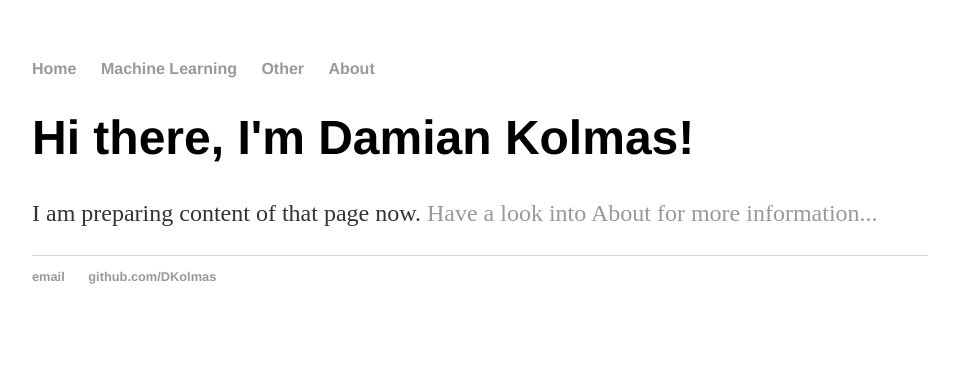
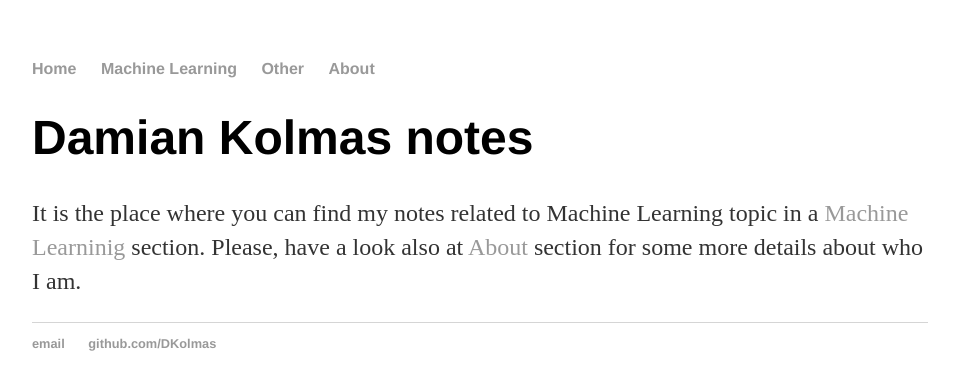
Before and after one commit to DKolmas/DKolmas.github.io, a Jekyll site: the page built from index.html, in a window 1280 px wide. Shown: the top 390 px of the page, without its empty margins (160-1119 px from the left). Built offline with Jekyll 4.4.1, drawn with Linux system fonts in a browser that asks for light colours.

Commit message:
Small changes in content of the front page

```diff
--- a/index.html
+++ b/index.html
@@ -3,6 +3,7 @@ layout: default
 title: Damian Kolmas
 ---
 <div class="blurb">
-	<h1>Hi there, I'm Damian Kolmas!</h1>
-	<p>I am preparing content of that page now. <a href="/About">Have a look into About for more information...</a></p>
+	<h1>Damian Kolmas notes</h1>
+	<p>It is the place where you can find my notes related to Machine Learning topic in a <a href="/blog">Machine 		Learninig</a> section.
+ 	Please, have a look also at <a href="/About">About</a> section for some more details about who I am.</p>
 </div><!-- /.blurb -->
```
